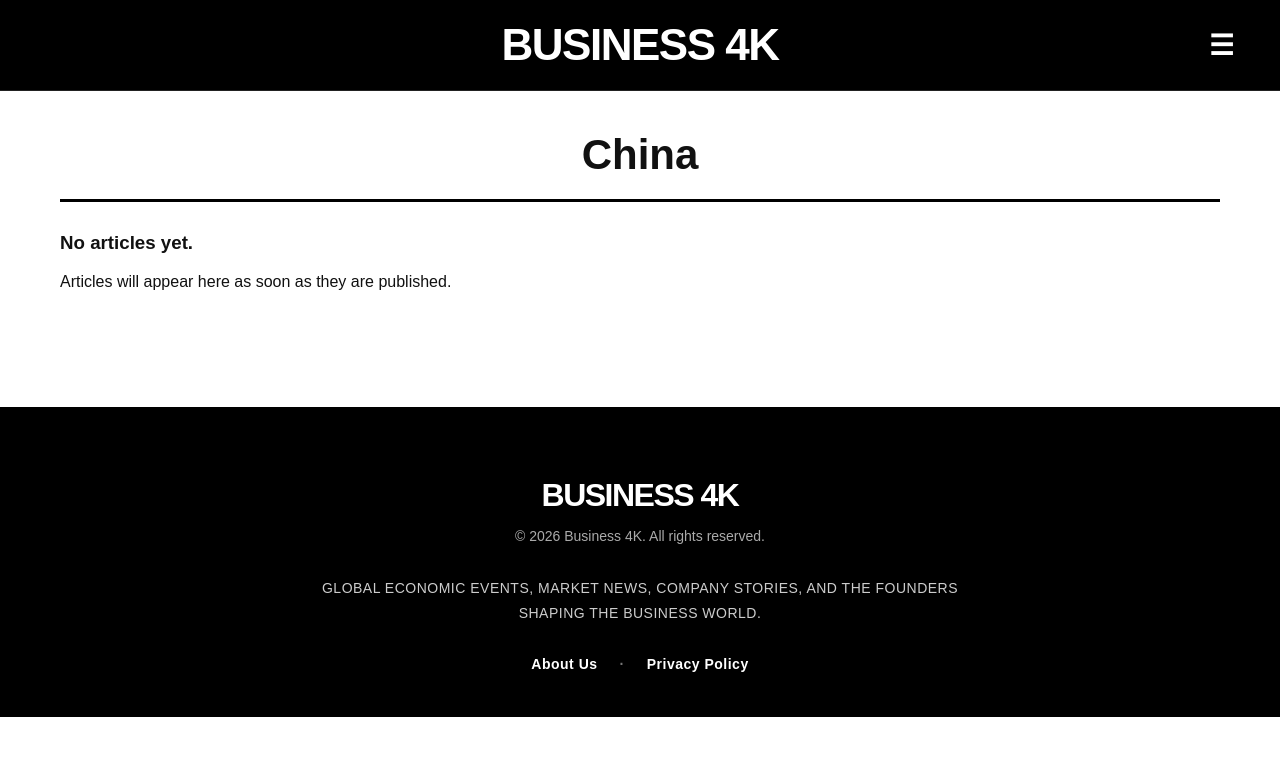
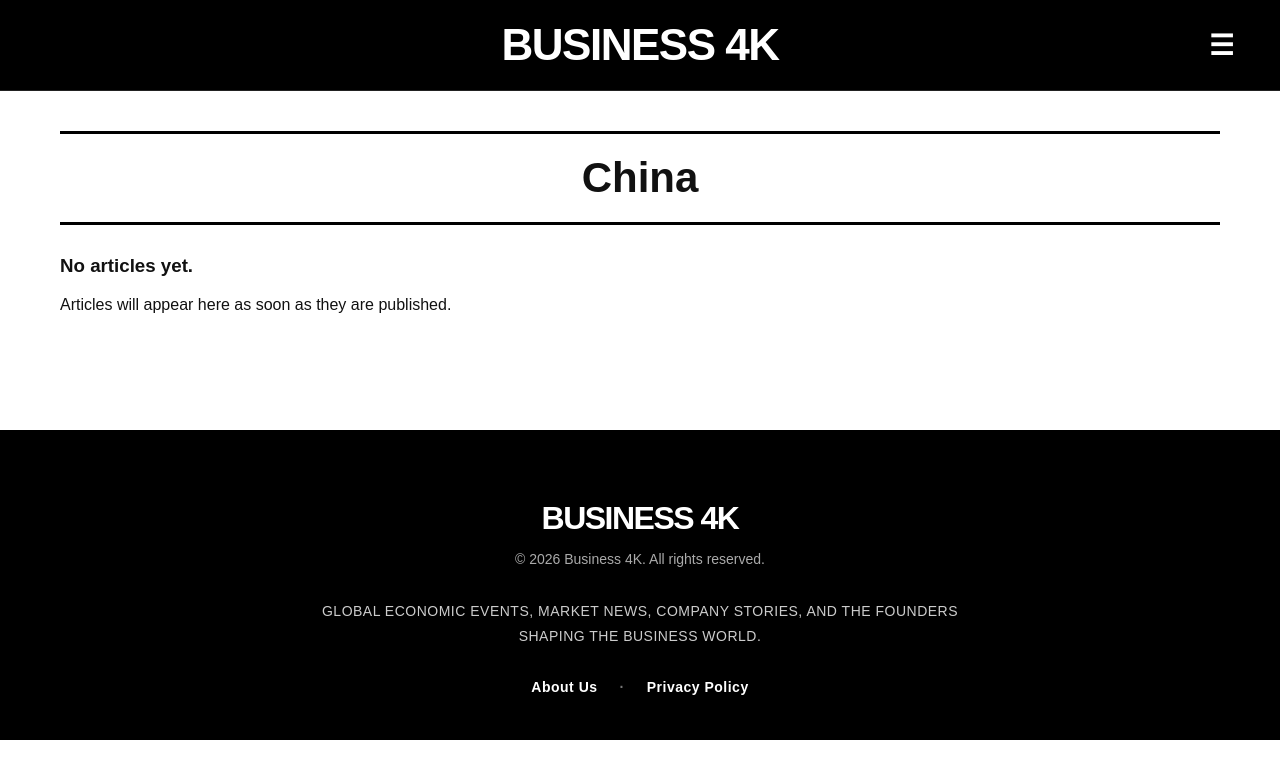
Before and after one commit to business4k/business4k, a Jekyll site: the page built from categories/china.md, in a window 1280 px wide. Shown: the top 779 px of the page. Built offline with Jekyll 4.4.1, drawn with Linux system fonts in a browser that asks for light colours.

Commit message:
Add top divider to category layout

```diff
--- a/_layouts/category.html
+++ b/_layouts/category.html
@@ -2,7 +2,7 @@
 layout: default
 ---
 <div class="category-page">
-
+<div class="category-page-divider-top"></div>
   <h1 class="category-page-title">
     {{ page.title }}
   </h1>
```
